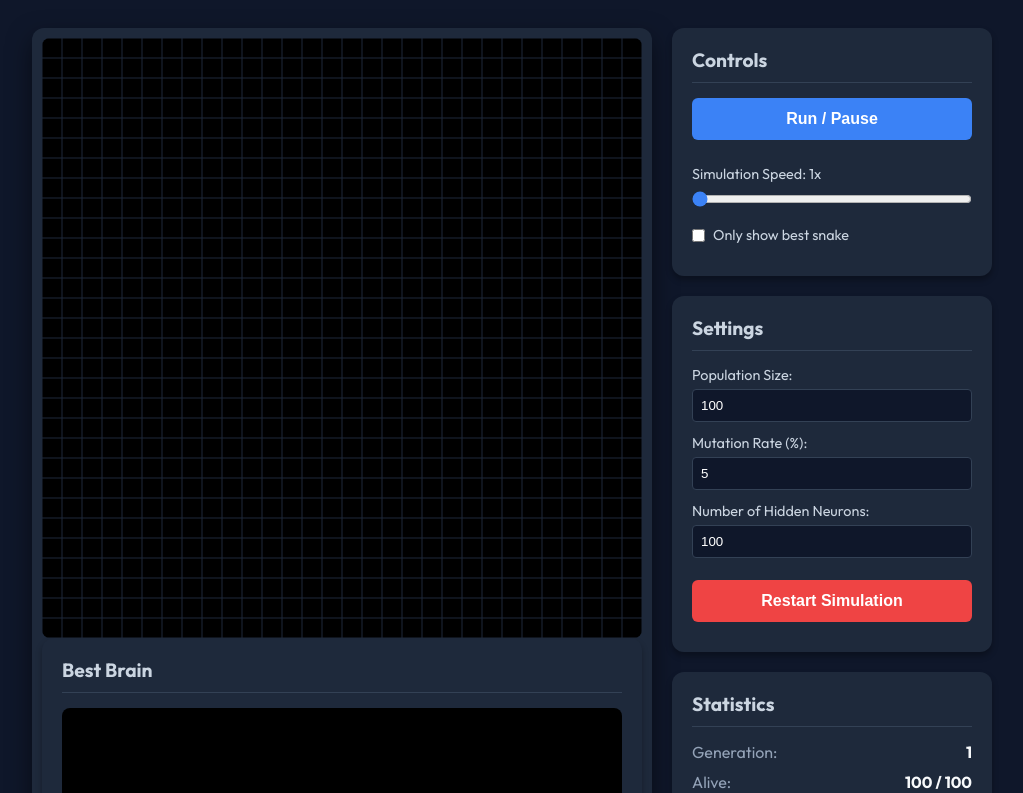
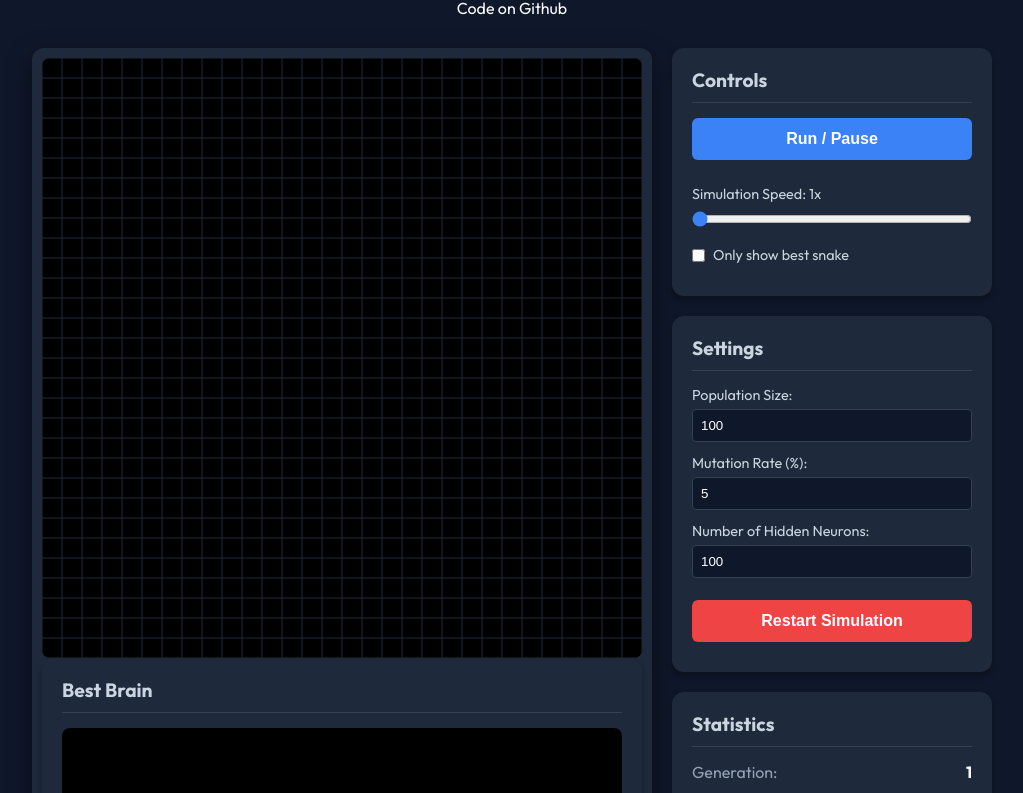
Before and after one commit to BinaryMasc/Snake_GeneticsAlgorithm, a plain HTML site: page index.html in a window 1280 px wide. Shown: the part 72-865 px from the top of the page, without its empty margins (128-1151 px from the left). Drawn offline with Linux system fonts and the light colour scheme.

Commit message:
Add ref links

```diff
--- a/index.html
+++ b/index.html
@@ -14,6 +14,8 @@
         <header>
             <h2>Snake Genetics Algorithm</h1>
                 <p>Genetic Algorithm Neural Network learning to play Snake</p>
+                <a href="https://github.com/BinaryMasc/Snake_GeneticsAlgorithm"
+                    style="color: white; text-decoration: none;">Code on Github</a>
         </header>
 
         <div class="main-content">
```
Also changed, not shown: 1 other file.
